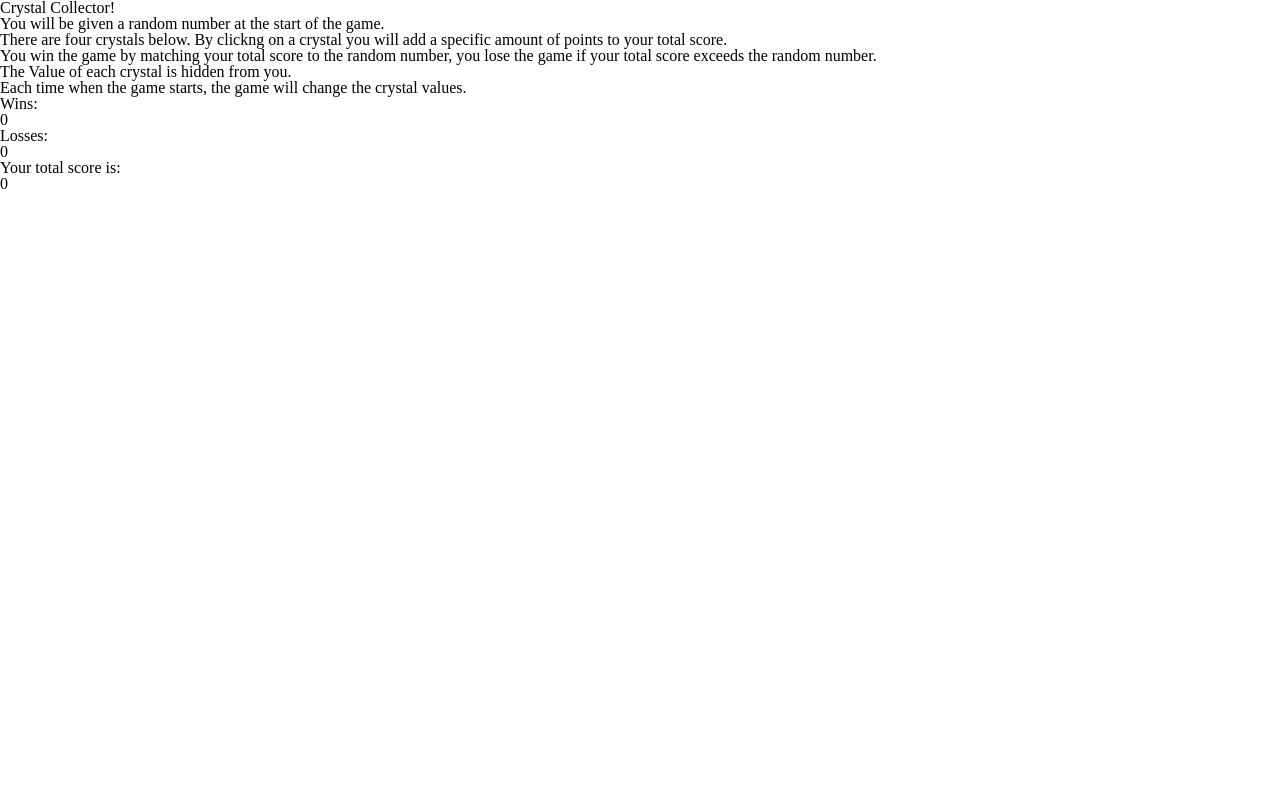
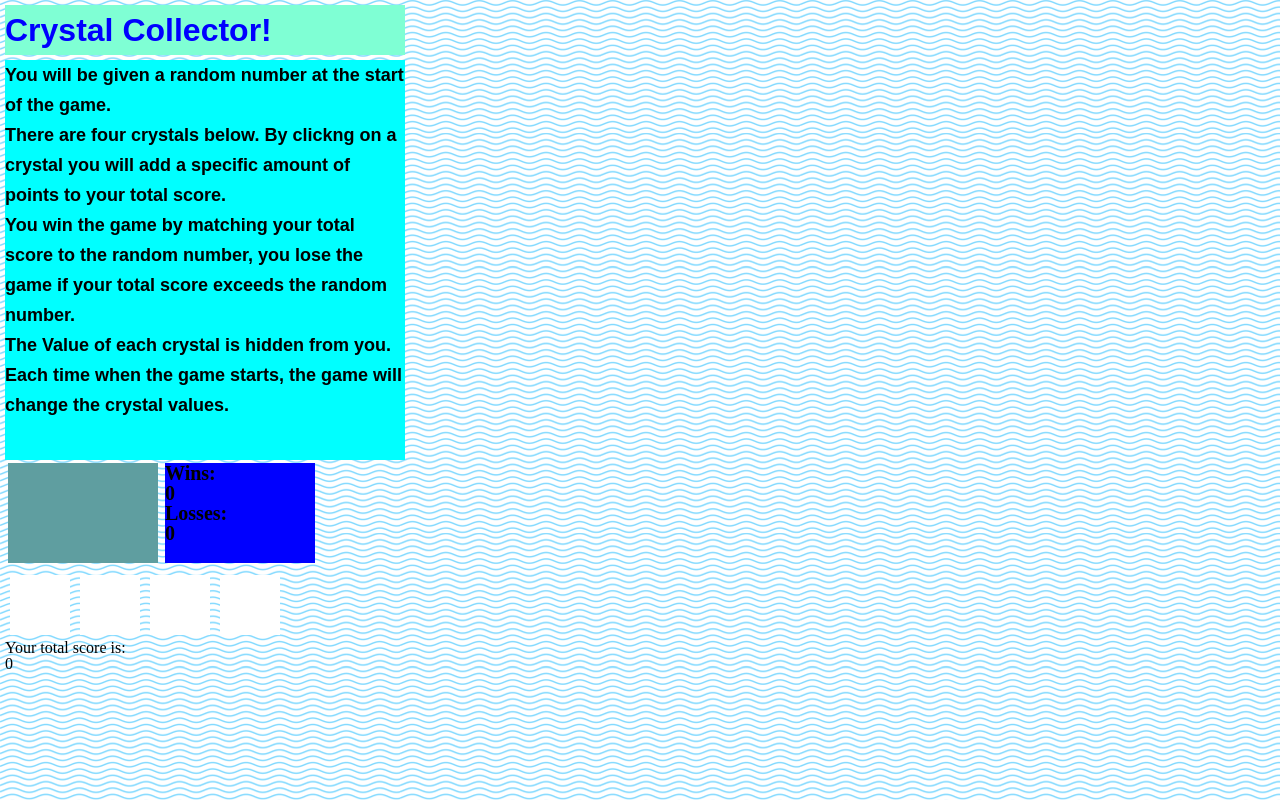
Before and after one commit to phil4lif/crystal-collector, a plain HTML site: page index.html in a window 1280 px wide. Drawn offline with nearby package versions, Linux system fonts and the light colour scheme.

Commit message:
styles the gamepage

```diff
--- a/assets/css/style.css
+++ b/assets/css/style.css
@@ -1,3 +1,68 @@
 *{
     box-sizing: border-box;
 }
+
+body {
+    padding:5px;
+    background-image: url("../images/just-waves.png");
+}
+
+.title{
+    background-color: aquamarine;
+    color: blue;
+    font-size: 32px;
+    line-height: 50px;
+    font-family: Arial, Helvetica, sans-serif;
+    font-weight: 600;
+    width:400px;
+    margin-bottom: 5px;
+}
+.instructions {
+    height:400px;
+    width: 400px;
+    background-color: aqua;
+    font-size: 18px;
+    line-height: 30px;
+    font-family: Arial, Helvetica, sans-serif;
+    font-weight: 600;
+}
+
+.holder {
+    position: relative;
+    height:110px;
+    width:310px;
+    padding:3px;
+}
+.randomnumber {
+    height: 100px;
+    width: 150px;
+    background-color: cadetblue;
+    color: black;
+    font-size: 32px;
+    position: absolute;
+
+}
+
+.scoreboard {
+    font-size: 20px;
+    font-weight: 650;
+    height: 100px;
+    width: 150px;
+    color: black;
+    background-color: blue;
+    position: absolute;
+    right:0px;
+}
+
+.crystalholder {
+    height:70px;
+    width:300px;
+    position: relative;
+}
+.crystal {
+    height:60px;
+    width:60px;
+    margin: 5px;
+    background-color: white;
+    float:left;
+}
--- a/index.html
+++ b/index.html
@@ -10,7 +10,7 @@
     <title>Crystal Collector</title>
 </head>
 <body>
-<h1>Crystal Collector!</h1>
+<h1 class="title">Crystal Collector!</h1>
 <div class = "instructions">
 <p>You will be given a random number at the start of the game.</p>
 
@@ -26,7 +26,7 @@
 
 <p>Each time when the game starts, the game will change the crystal values.</p>
 </div>
-
+<div class="holder">
 <div class = "randomnumber">
 
 </div>
@@ -34,8 +34,10 @@
 <div class="scoreboard"><p>Wins:</p><p class = "wins">0</p>
 <p>Losses:</p><p class="losses">0</p></div>
 
+</div>
+<div class = "crystalholder">
 <div class="crystal"></div><div class="crystal"></div><div class="crystal"></div><div class="crystal"></div>
-
+</div>
 <div class="totalscore">Your total score is:</div>
 
 <div><p class = "score">0</p></div>
```
Also changed, not shown: assets/images/just-waves.png (added).
